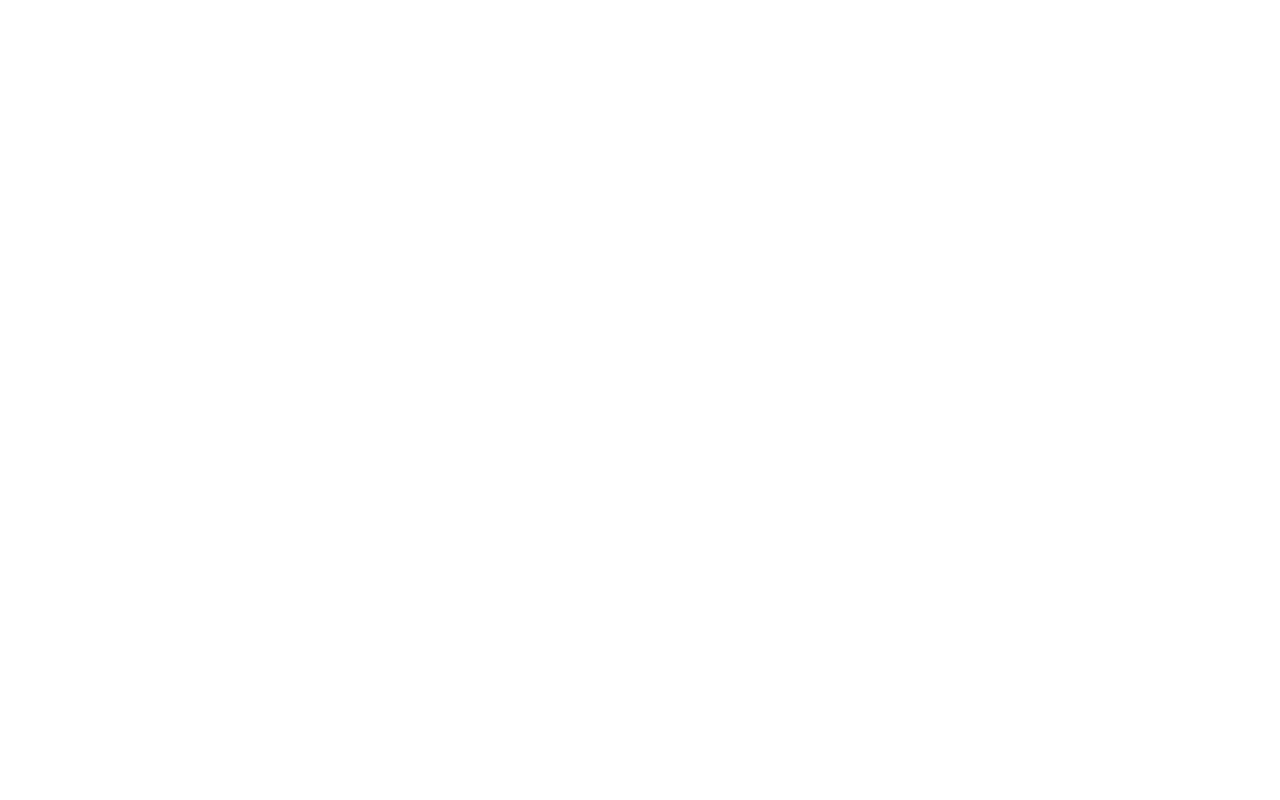
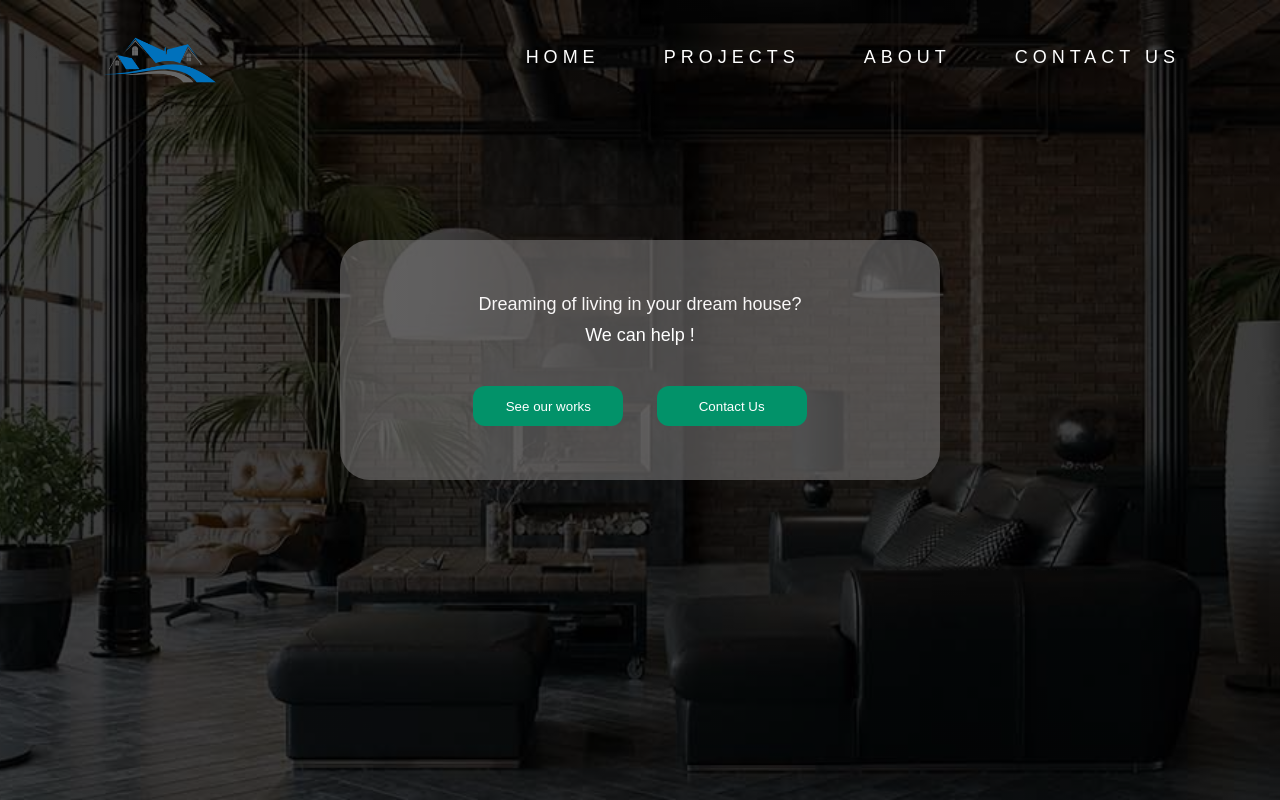
Before and after one commit to H8-P0-PRACTICE/membuat-web-sederhana-dengan-html-dan-css-felixleandr, a plain HTML site: page index.html in a window 1280 px wide. Drawn offline with Linux system fonts and the light colour scheme.

Commit message:
web sederhana html & css

```diff
--- a/index.html
+++ b/index.html
@@ -1 +1,55 @@
 <!-- write your code here -->
+<!DOCTYPE html>
+<html lang="en">
+<head>
+  <title>Interior Design</title>
+  <link rel="stylesheet" href="style.css">
+</head>
+<body>
+  <div class="banner">
+    <div class="header">
+      <img class="logo" src="logo.png" alt="logo">
+      <div class="navbar">
+
+        <div class="link-container">
+          <h2>HOME</h2>
+          <div class="line-effect"></div>
+        </div>
+
+
+        <div class="link-container">
+          <h2>PROJECTS</h2>
+          <div class="line-effect"></div>
+        </div>
+
+
+        <div class="link-container">
+          <h2>ABOUT</h2>
+          <div class="line-effect"></div>
+        </div>
+
+        <div class="link-container">
+          <h2>CONTACT US</h2>
+          <div class="line-effect"></div>
+        </div>
+
+
+      </div>
+    </div>
+    <div class="main">
+      <div class="main-box">
+        <p class="tagline">Dreaming of living in your dream house?</p>
+        <p class="tagline-2">We can help !</p>
+
+        <div class="buttons-div">
+          <button>See our works</button>
+          <button>Contact Us</button>
+        </div>
+      </div>
+    </div>
+
+
+  </div>
+
+</body>
+</html>
--- a/style.css
+++ b/style.css
@@ -1 +1,115 @@
 /* write your code here */
+*{
+  margin: 0px;
+}
+
+.logo {
+  width: 120px;
+  margin-left: 100px;
+}
+
+.header {
+  display: flex;
+  align-items: center;
+  justify-content: space-between;
+}
+
+.navbar {
+  display: flex;
+  gap: 4rem;
+  margin-right: 100px;
+  justify-content: space-between;
+}
+
+.navbar h2 {
+  font-family: sans-serif;
+  font-weight: 100;
+  font-size: 18px;
+  color: white;
+  letter-spacing: 5px;
+}
+
+.banner {
+  background-image: linear-gradient(rgba(0, 0, 0, 0.75), rgba(0, 0, 0, 0.75)), url(background.jpg);
+  background-size: cover;
+  width: 100%;
+  height: 100vh;
+  background-position: center;
+  justify-content: center;
+  align-items: center;
+}
+
+.link-container {
+  gap: 5rem;
+}
+
+.line-effect {
+  background-color: rgb(1, 121, 87);
+  width: 0%;
+  height: 3px;
+  margin-top: 3px;
+  transition: 300ms;
+}
+
+.navbar .link-container:hover .line-effect{
+  width: 100%;
+  transition: 300ms;
+}
+
+.main {
+  display: flex;
+  justify-content: center;
+  align-items: center;
+  margin-top: 120px;
+}
+
+.main-box {
+  width: 600px;
+  height: 240px;
+  background-color: rgb(119, 118, 118, 0.6);
+  display: flex;
+  justify-content: center;
+  align-items: center;
+  border-radius: 30px;
+  flex-direction: column;
+}
+
+.tagline {
+  color: rgb(249, 247, 247);
+  font-weight: 100;
+  font-size: 18px;
+  margin-bottom: 10px;
+  font-family: sans-serif;
+}
+
+.tagline-2{
+  font-size: 18px;
+  color: white;
+  margin-bottom: 40px;
+  font-weight: 100;
+  font-family: sans-serif;
+}
+
+.buttons-div{
+  justify-content: space-evenly;
+  align-items: center;
+  width: 400px;
+  display: flex;
+
+}
+
+button {
+  background-color:  rgb(2, 146, 105);
+  width: 150px;
+  height: 40px;
+  justify-content: center;
+  border-radius: 12px;
+  border: none;
+  color: white;
+}
+
+button:hover {
+  background-color: rgb(4, 117, 85);
+  transition: 250ms;
+
+}
```
Also changed, not shown: background.jpg (added), logo.png (added).
